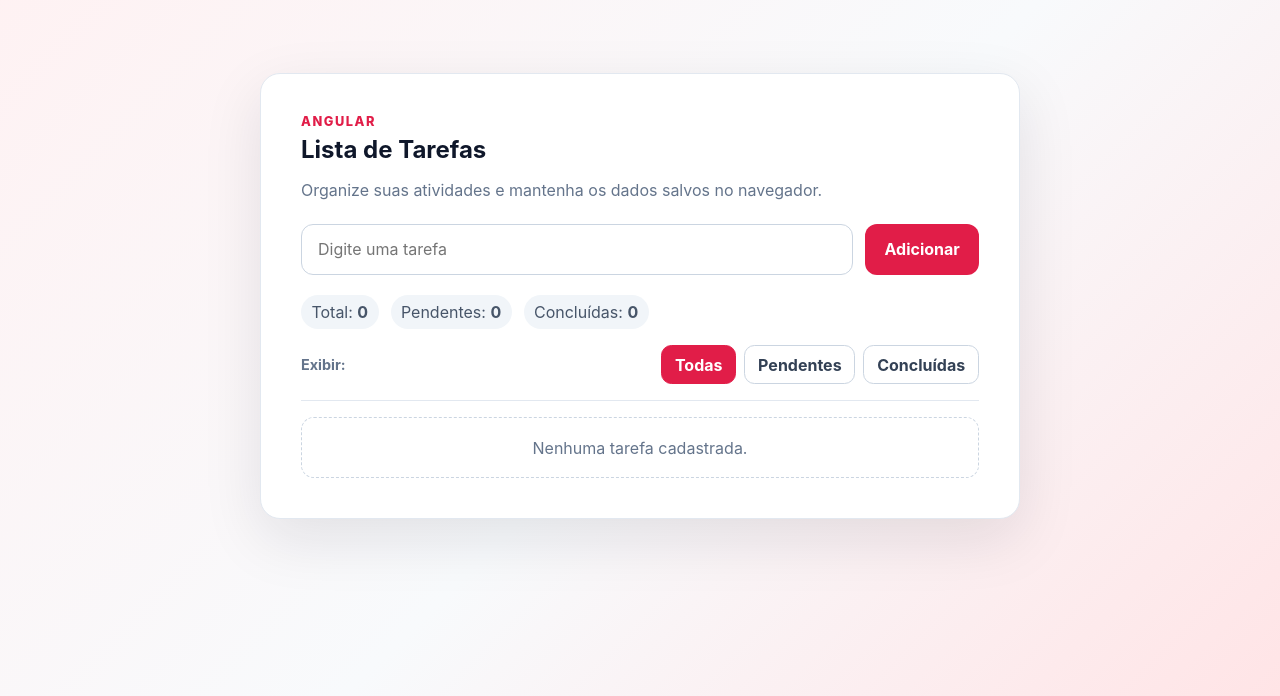
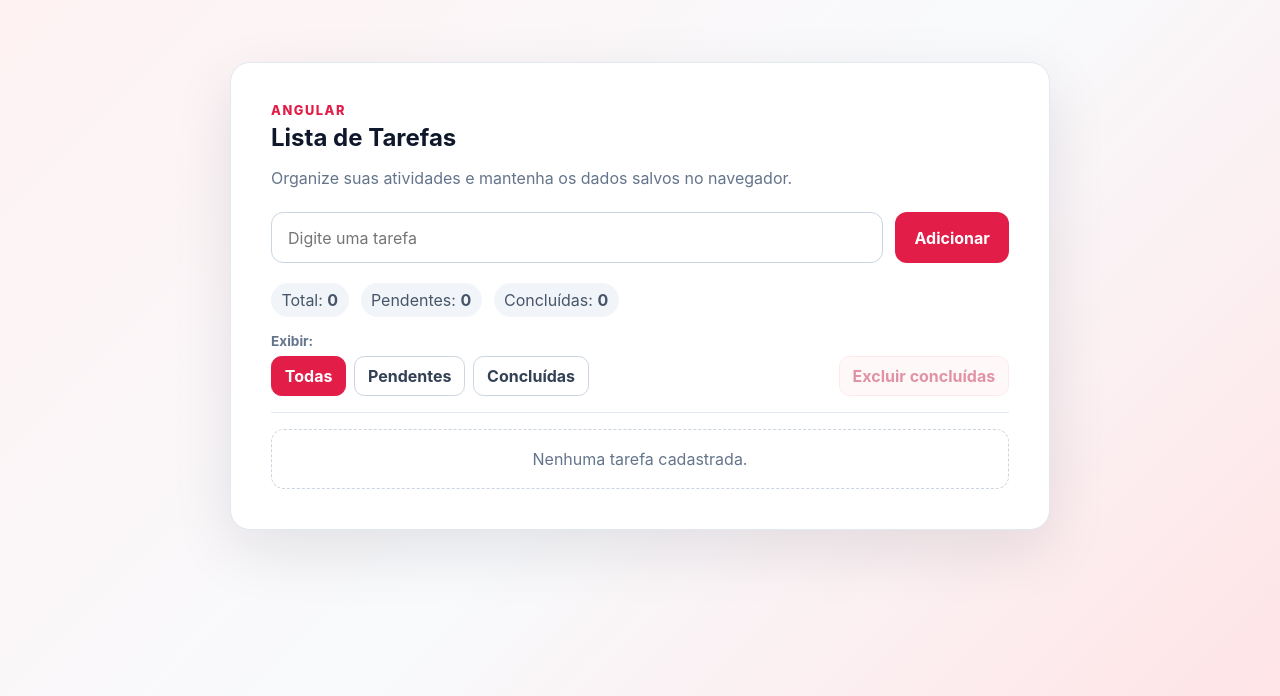
Before and after one commit to 7diegojr/ToDo-Angular, an Angular app in the folder ToDo-Angular/: page / in a window 1280 px wide. Shown: the part 104-800 px from the top of the page. Built offline with nearby package versions, Linux system fonts and the light colour scheme.

Commit message:
Cria o botão “Excluir concluídas”

```diff
--- a/ToDo-Angular/src/app/app.css
+++ b/ToDo-Angular/src/app/app.css
@@ -6,7 +6,7 @@
 }
 
 .todo-card {
-  width: min(100%, 760px);
+  width: min(100%, 820px);
   padding: clamp(1.25rem, 4vw, 2.5rem);
   border: 1px solid #e2e8f0;
   border-radius: 1.25rem;
@@ -14,18 +14,9 @@
   box-shadow: 0 20px 60px rgb(15 23 42 / 10%);
 }
 
-header {
-  margin-bottom: 1.5rem;
-}
-
-header h1 {
-  margin: 0;
-}
-
-header > p:last-child {
-  margin-bottom: 0;
-  color: #64748b;
-}
+header { margin-bottom: 1.5rem; }
+header h1 { margin: 0; }
+header > p:last-child { margin-bottom: 0; color: #64748b; }
 
 .eyebrow {
   margin: 0 0 0.35rem;
@@ -50,9 +41,9 @@
   background: #f1f5f9;
 }
 
-.filter-bar {
+.controls-row {
   display: flex;
-  align-items: center;
+  align-items: flex-end;
   justify-content: space-between;
   gap: 1rem;
   margin-bottom: 1rem;
@@ -60,9 +51,14 @@
   border-bottom: 1px solid #e2e8f0;
 }
 
+.filter-bar {
+  display: grid;
+  gap: 0.45rem;
+}
+
 .filter-label {
   color: #64748b;
-  font-size: 0.9rem;
+  font-size: 0.85rem;
   font-weight: 700;
 }
 
@@ -72,15 +68,19 @@
   gap: 0.5rem;
 }
 
-.filters button {
+.filters button,
+.clear-button {
   padding: 0.55rem 0.8rem;
-  border: 1px solid #cbd5e1;
   border-radius: 0.65rem;
-  background: #ffffff;
-  color: #334155;
   font: inherit;
   font-weight: 700;
   cursor: pointer;
+}
+
+.filters button {
+  border: 1px solid #cbd5e1;
+  background: #ffffff;
+  color: #334155;
 }
 
 .filters button:hover {
@@ -94,9 +94,28 @@
   color: #ffffff;
 }
 
-@media (max-width: 620px) {
-  .filter-bar {
-    align-items: flex-start;
+.clear-button {
+  border: 1px solid #fecdd3;
+  background: #fff1f2;
+  color: #be123c;
+}
+
+.clear-button:hover:not(:disabled) {
+  background: #ffe4e6;
+}
+
+.clear-button:disabled {
+  cursor: not-allowed;
+  opacity: 0.45;
+}
+
+@media (max-width: 700px) {
+  .controls-row {
+    align-items: stretch;
     flex-direction: column;
   }
+
+  .clear-button {
+    align-self: flex-start;
+  }
 }
--- a/ToDo-Angular/src/app/app.html
+++ b/ToDo-Angular/src/app/app.html
@@ -14,6 +14,7 @@
       <span>Concluídas: <strong>{{ store.completed() }}</strong></span>
     </div>
 
+    <div class="controls-row">
       <div class="filter-bar">
         <span class="filter-label">Exibir:</span>
 
@@ -23,28 +24,32 @@
             [class.active]="store.filter() === 'todas'"
             [attr.aria-pressed]="store.filter() === 'todas'"
             (click)="store.setFilter('todas')"
-        >
-          Todas
-        </button>
+          >Todas</button>
 
           <button
             type="button"
             [class.active]="store.filter() === 'pendentes'"
             [attr.aria-pressed]="store.filter() === 'pendentes'"
             (click)="store.setFilter('pendentes')"
-        >
-          Pendentes
-        </button>
+          >Pendentes</button>
 
           <button
             type="button"
             [class.active]="store.filter() === 'concluidas'"
             [attr.aria-pressed]="store.filter() === 'concluidas'"
             (click)="store.setFilter('concluidas')"
+          >Concluídas</button>
+        </div>
+      </div>
+
+      <button
+        class="clear-button"
+        type="button"
+        [disabled]="store.completed() === 0"
+        (click)="store.clearCompleted()"
       >
-          Concluídas
+        Excluir concluídas
       </button>
-      </div>
     </div>
 
     <app-todo-list
--- a/ToDo-Angular/src/app/services/todo-store.ts
+++ b/ToDo-Angular/src/app/services/todo-store.ts
@@ -66,6 +66,11 @@
     this.updateTodos(updatedTodos);
   }
 
+  clearCompleted(): void {
+    const pendingTodos = this.todosState().filter((todo) => !todo.completed);
+    this.updateTodos(pendingTodos);
+  }
+
   private updateTodos(todos: Todo[]): void {
     this.todosState.set(todos);
     localStorage.setItem(this.storageKey, JSON.stringify(todos));
```
Lines whose indentation alone changed are shown as unchanged.
